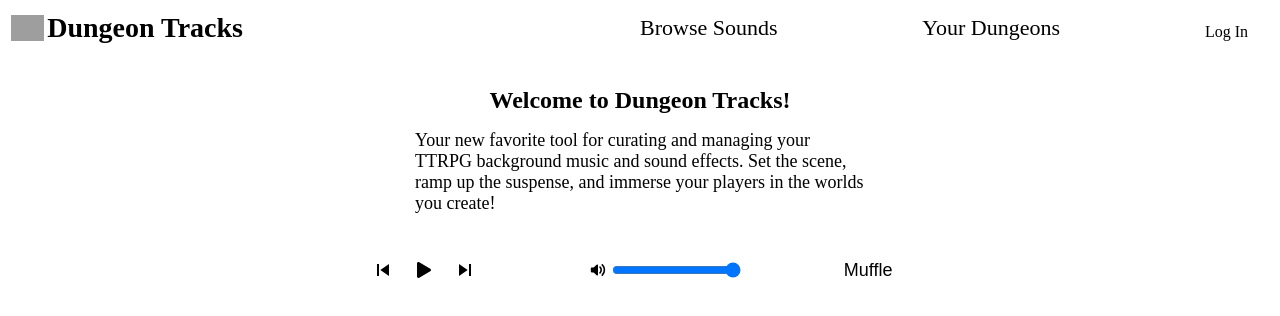
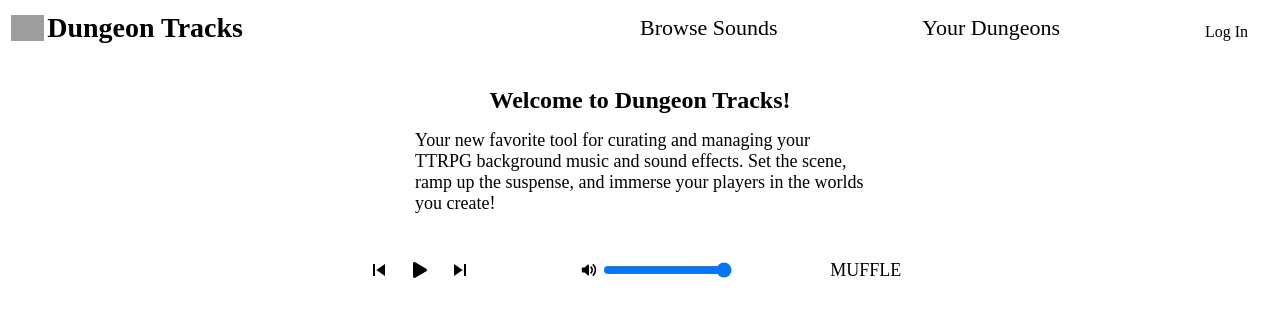
Before and after one commit to 7socks/dungeon-tracks, a React app: page / in a window 1280 px wide. Shown: the top 316 px of the page. Built offline with nearby package versions, Linux system fonts and the light colour scheme; grey boxes are pictures that could not be loaded; the HTML template or start-up script is replaced by a standard one.

Commit message:
updated fonts and muffle button

```diff
--- a/client/src/components/MuffleButton.js
+++ b/client/src/components/MuffleButton.js
@@ -9,6 +9,7 @@ const StyledButton = styled.button`
   padding: .2em;
   border: none;
   border-radius: .5em;
+  font-family: var(--theme-font-thin);
   font-size: 18px;
   cursor: pointer;
 
@@ -39,7 +40,7 @@ const MuffleButton = () => {
   return (<StyledButton className="muffle-btn"
     muffled={muffled}
     onClick={handleClick}
-  >Muffle
+  >MUFFLE
   </StyledButton>);
 };
 
```
Also changed, not shown: 2 other files (tests, documents, lock files or other folders).
